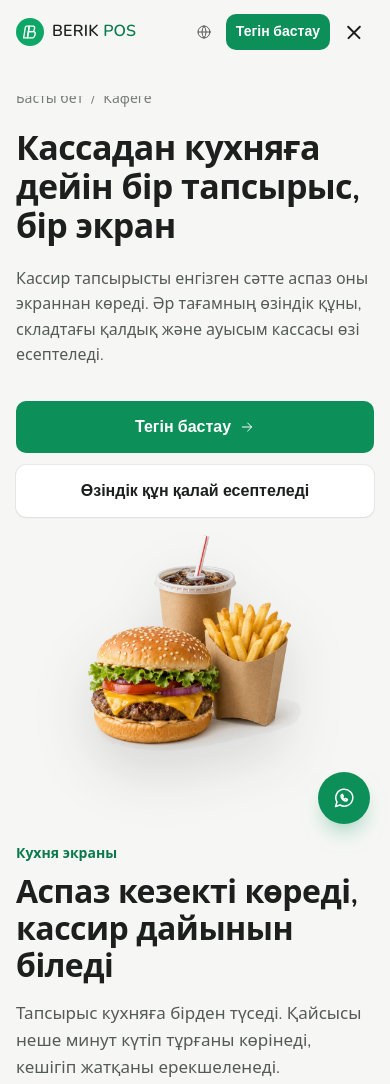
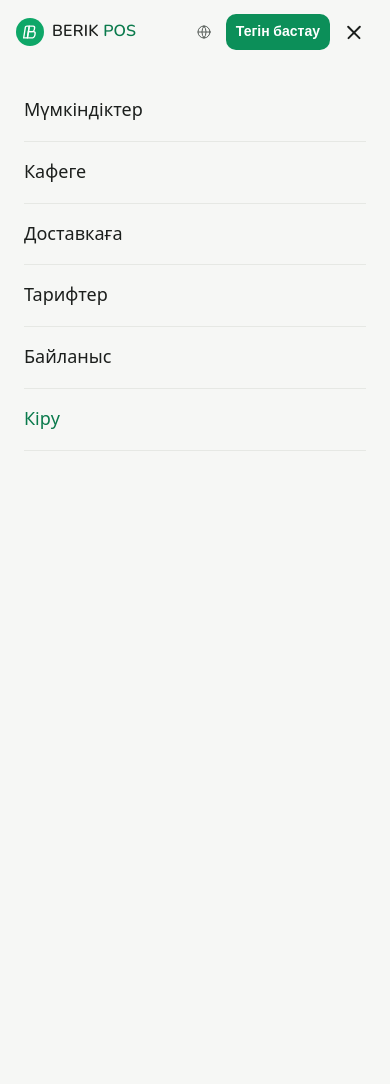
Before and after one commit to adikgh/berik.c, a PHP site: page /cafe/index.php in a window 390 px wide, after a click that opens the changed part. Shown: the top 1084 px of the page. After the commit the page ends 451 px from the top, so only its background shows below. Run offline with PHP 8.4, Linux system fonts and the light colour scheme.

Commit message:
Телефонда мәзір ашылмайтыны түзетілді
Header-дегі backdrop-filter fixed мәзірді header ішіне қамап, биіктігі 32px болып қалатын.

Co-Authored-By: Claude Opus 5.5 <noreply@anthropic.com>
Claude-Session: https://claude.ai/code/session_01PkULgvTPCqhsCxfMVxtr5X

```diff
--- a/assets/css/site.css
+++ b/assets/css/site.css
@@ -435,7 +435,7 @@ ul, ol { margin: 0; padding: 0; list-style: none; }
 @media (max-width: 1100px) {
 	.nav { display: none; }
 	.burger { display: block; }
-	.nav.open { display: flex; position: fixed; top: 64px; left: 0; right: 0; bottom: 0; margin: 0; flex-direction: column; gap: 0; padding: 16px 24px; background: var(--bg); overflow-y: auto; }
+	.nav.open { display: flex; position: fixed; top: 64px; left: 0; right: 0; bottom: auto; height: calc(100vh - 64px); height: calc(100dvh - 64px); margin: 0; z-index: 60; flex-direction: column; gap: 0; padding: 16px 24px; background: var(--bg); overflow-y: auto; }
 	.nav.open a { padding: 16px 0; border-radius: 0; border-bottom: 1px solid var(--line); font-size: 18px; color: var(--t1); }
 	.nav.open .nav_m { display: block; color: var(--g_t); }
 	.hero_in { grid-template-columns: 1fr; min-height: 0; }
```
